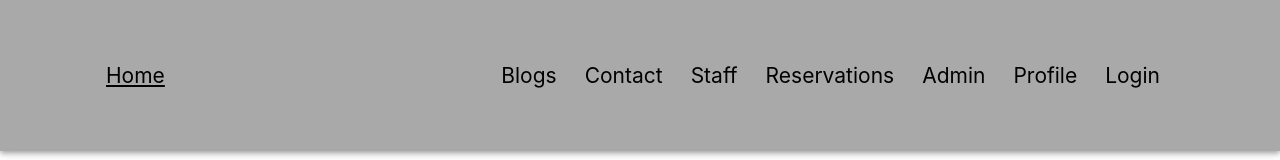
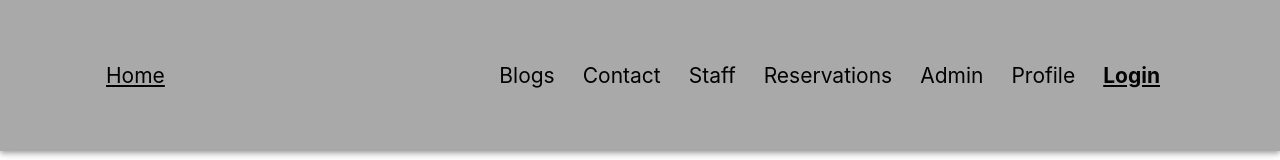
Before and after one commit to meiliizzsuju/roondayview, a React (Create React App) app in the folder frontend/: page /login in a window 1280 px wide. Shown: the top 160 px of the page. Built offline with nearby package versions, Linux system fonts and the light colour scheme.

Commit message:
update Login path

```diff
--- a/frontend/src/components/RequireAuth.jsx
+++ b/frontend/src/components/RequireAuth.jsx
@@ -6,7 +6,7 @@ export const RequireAuth = ({children}) => {
     const auth =useAuth()
 
     if(!auth.user) {
-        return <Navigate to= '/log-in' state={{ path: location.pathname}} />
+        return <Navigate to= '/login' state={{ path: location.pathname}} />
     }
 
     return children
--- a/frontend/src/components/navbar/NavBar.jsx
+++ b/frontend/src/components/navbar/NavBar.jsx
@@ -51,7 +51,7 @@ const Menu = (navLinkStyles) =>{
                 </li>
                 {!auth.user  && (
                     <li>
-                        <NavLink style={navLinkStyles} to='/log-in'>
+                        <NavLink style={navLinkStyles} to='/login'>
                         Login
                         </NavLink>
                     </li>
--- a/frontend/src/components/register/Register.jsx
+++ b/frontend/src/components/register/Register.jsx
@@ -32,7 +32,7 @@ const Register = () => {
                 setUsername('')
                 setPassword('')
 
-                navigate('/log-in')
+                navigate('/login')
             }
         })
         .catch(function (error) {
```
